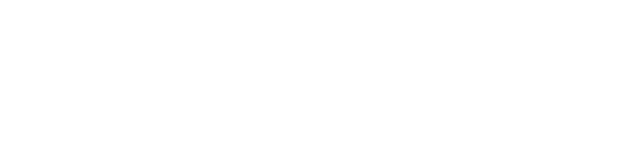
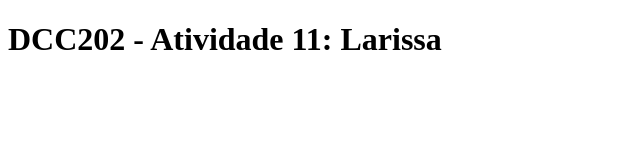
Before and after one commit to ufjf-dcc202/ufjf-dcc202-2023-3-b-atv11-fazzacc, a plain HTML site: page index.html in a window 1280 px wide. Shown: the whole page, without its empty margins (0-640 px from the left). Drawn offline with Linux system fonts and the light colour scheme.

Commit message:
adiciona titulos na index

```diff
--- a/index.html
+++ b/index.html
@@ -3,10 +3,12 @@
 <head>
     <meta charset="UTF-8">
     <meta name="viewport" content="width=device-width, initial-scale=1.0">
-    <title></title>
+    <title>DCC202 - Atividade 11: Larissa</title>
 </head>
 <body>
-    <main></main>
+    <main>
+        <h1>DCC202 - Atividade 11: Larissa</h1>
+    </main>
 
 </body>
 </html>
```
